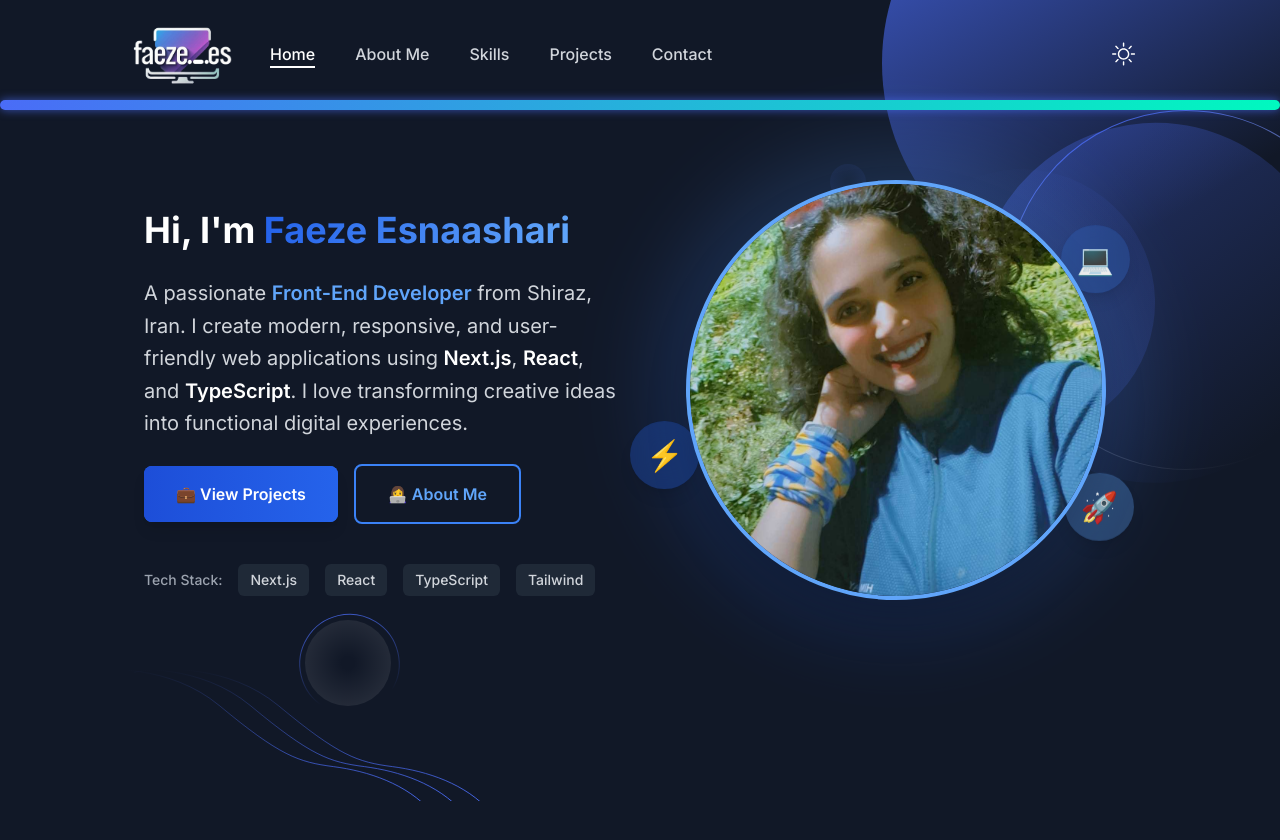
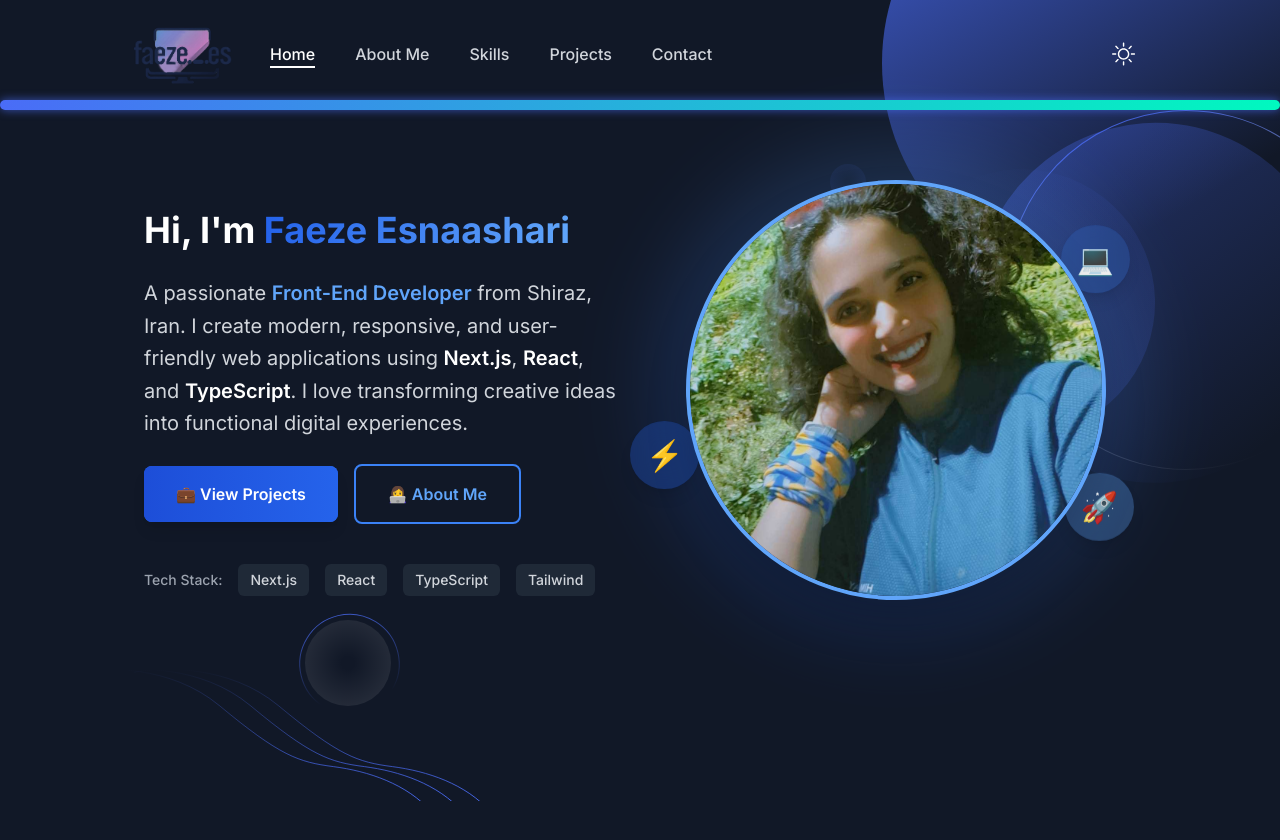
Before and after one commit to Faezees/faezees-portfolio-frontend, a Next.js app: page / in a window 1280 px wide. Shown: the top 840 px of the page. Built offline with nearby package versions, Linux system fonts and the light colour scheme.

Commit message:
Change logo image source in Header component

```diff
--- a/components/Layout/Header/index.tsx
+++ b/components/Layout/Header/index.tsx
@@ -50,7 +50,7 @@ const Header = () => {
               className="dark:hidden"
             />
             <Image
-              src="/images/logo/final-light.png"
+              src="/images/logo/final-light2.png"
               alt="logo"
               width={110}
               height={25}
```
